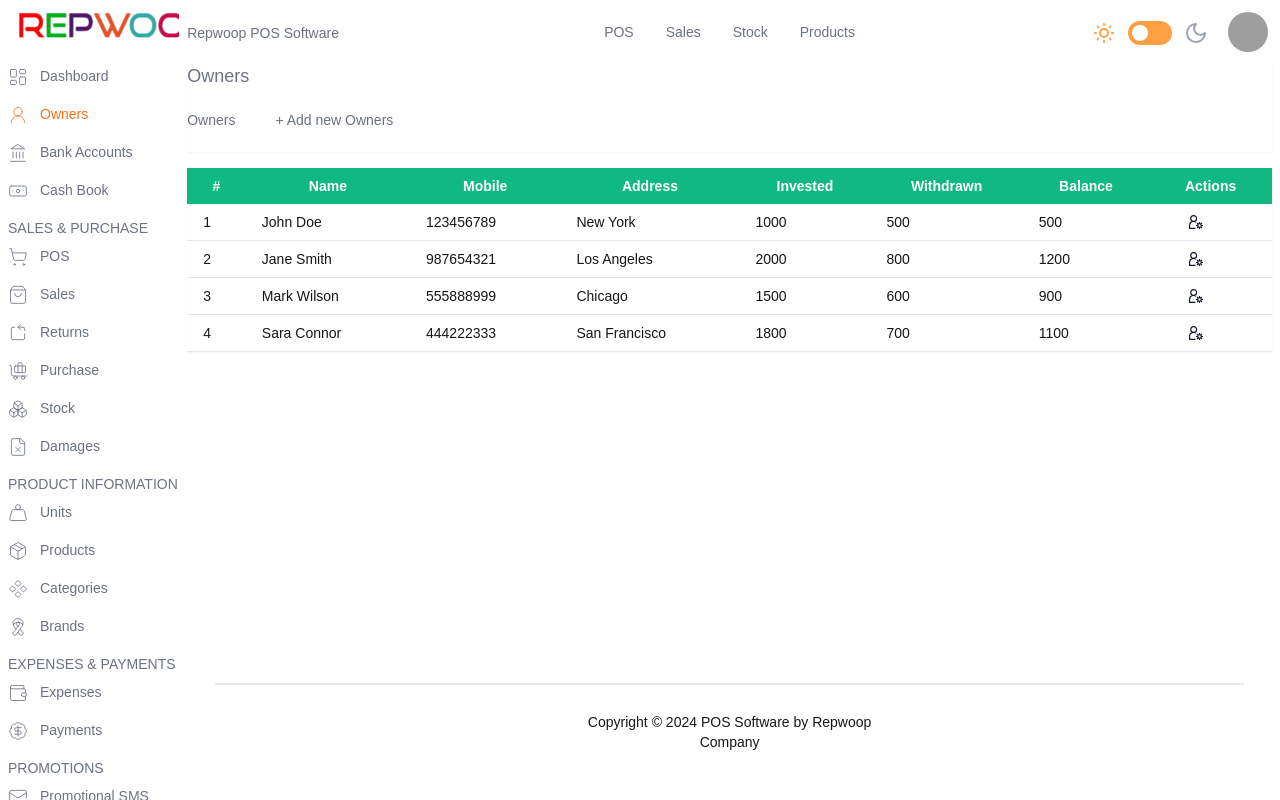
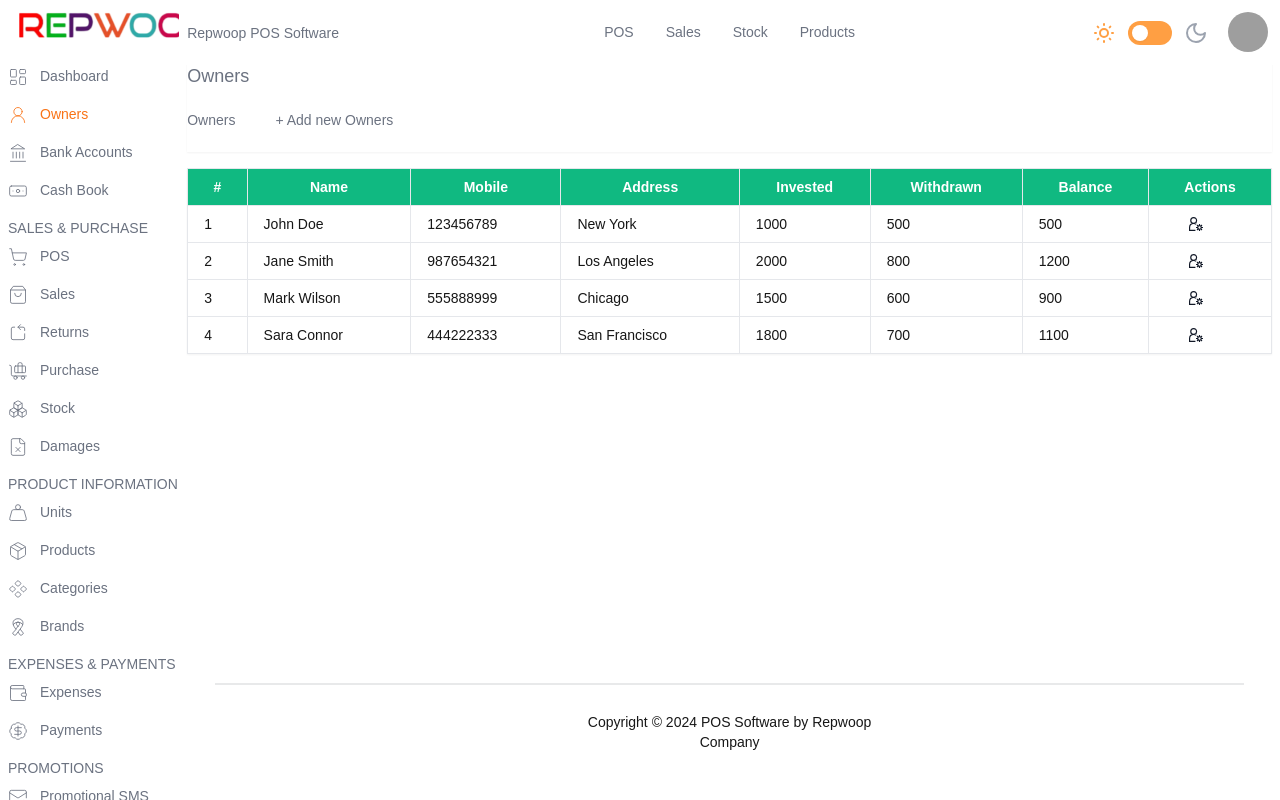
Before and after one commit to md-asif-iqbal/RepWoop-POS-system, a Next.js app: page /Owners in a window 1280 px wide. Built offline with nearby package versions, Linux system fonts and the light colour scheme; grey boxes are pictures that could not be loaded.

Commit message:
modify the owner table

```diff
--- a/app/Owners/page.jsx
+++ b/app/Owners/page.jsx
@@ -66,31 +66,31 @@ export default function page() {
         </div>
       </div>
               {/* Table Section */}
-              <div className="relative dark:bg-[#1f1f42] overflow-auto scrollbar-thin scrollbar-thumb-transparent scrollbar-track-transparent bg-white shadow-sm ">
-        <table className="min-w-full table-auto dark:text-white ">
+       <div className="relative dark:bg-[#1f1f42] overflow-auto scrollbar-thin scrollbar-thumb-transparent scrollbar-track-transparent bg-white shadow-sm ">
+        <table className="min-w-full table-auto dark:text-white border-collapse">
           <thead className="bg-emerald-500 text-white dark:text-white">
             <tr>
-              <th className="px-4 py-2 ">#</th>
-              <th className="px-4 py-2 ">Name</th>
-              <th className="px-4 py-2 ">Mobile</th>
-              <th className="px-4 py-2 ">Address</th>
-              <th className="px-4 py-2 ">Invested</th>
-              <th className="px-4 py-2 ">Withdrawn</th>
-              <th className="px-4 py-2 ">Balance</th>
-              <th className="px-4 py-2 ">Actions</th>
+              <th className="px-4 border py-2 ">#</th>
+              <th className="px-4 border py-2 ">Name</th>
+              <th className="px-4 border py-2 ">Mobile</th>
+              <th className="px-4 border py-2 ">Address</th>
+              <th className="px-4 border py-2 ">Invested</th>
+              <th className="px-4 border py-2 ">Withdrawn</th>
+              <th className="px-4 border py-2 ">Balance</th>
+              <th className="px-4 border py-2 ">Actions</th>
             </tr>
           </thead>
           <tbody>
           {ownersData.map((owner) => (
               <tr key={owner.id} className="border-b hover:bg-gray-50 dark:hover:bg-[#141432]  dark:text-white">
-                <td className="px-4 py-2">{owner.id}</td>
-                <td className="px-4 py-2">{owner.name}</td>
-                <td className="px-4 py-2">{owner.mobile}</td>
-                <td className="px-4 py-2">{owner.address}</td>
-                <td className="px-4 py-2">{owner.invested}</td>
-                <td className="px-4 py-2">{owner.withdrawn}</td>
-                <td className="px-4 py-2">{owner.balance}</td>
-                <td className="px-4 py-2 relative">
+                <td className="px-4 border py-2">{owner.id}</td>
+                <td className="px-4 border py-2">{owner.name}</td>
+                <td className="px-4 border py-2">{owner.mobile}</td>
+                <td className="px-4 border py-2">{owner.address}</td>
+                <td className="px-4 border py-2">{owner.invested}</td>
+                <td className="px-4 border py-2">{owner.withdrawn}</td>
+                <td className="px-4 border py-2">{owner.balance}</td>
+                <td className="px-4 border py-2 relative">
                   <button
                     onClick={() => toggleDropdown(owner.id)}
                     className="flex items-center justify-center ml-6 text-gray-900 dark:text-white hover:text-rose-600"
```
